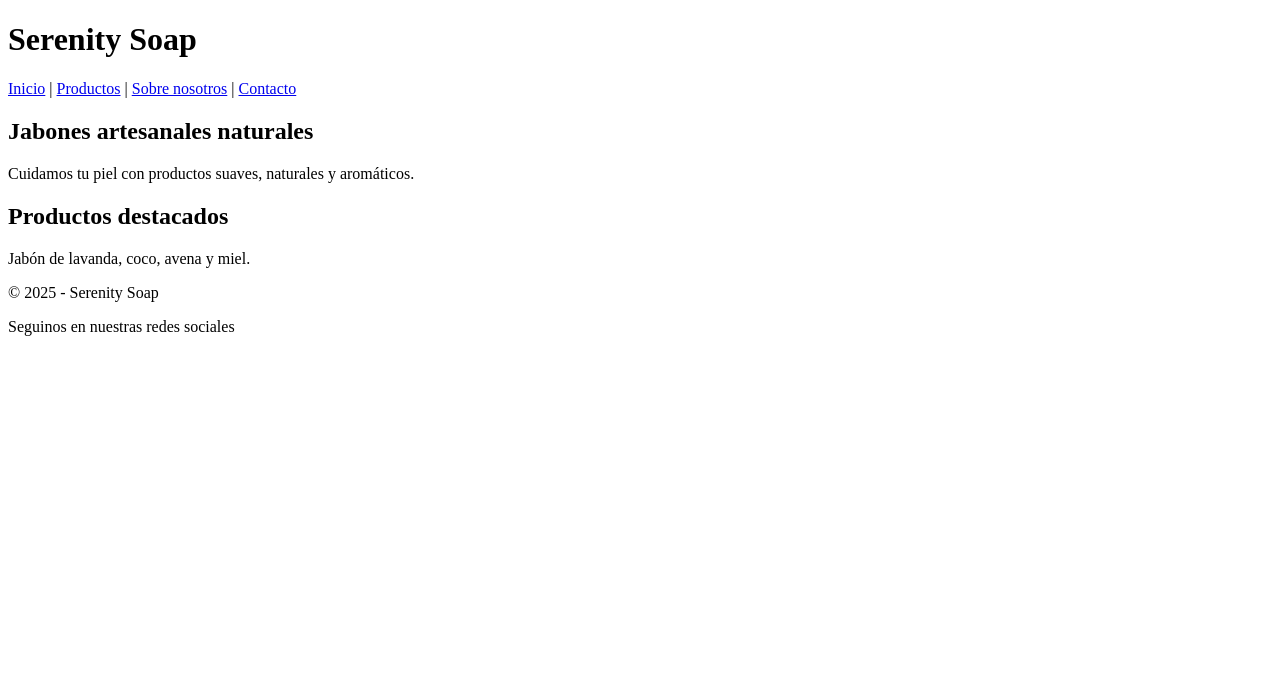
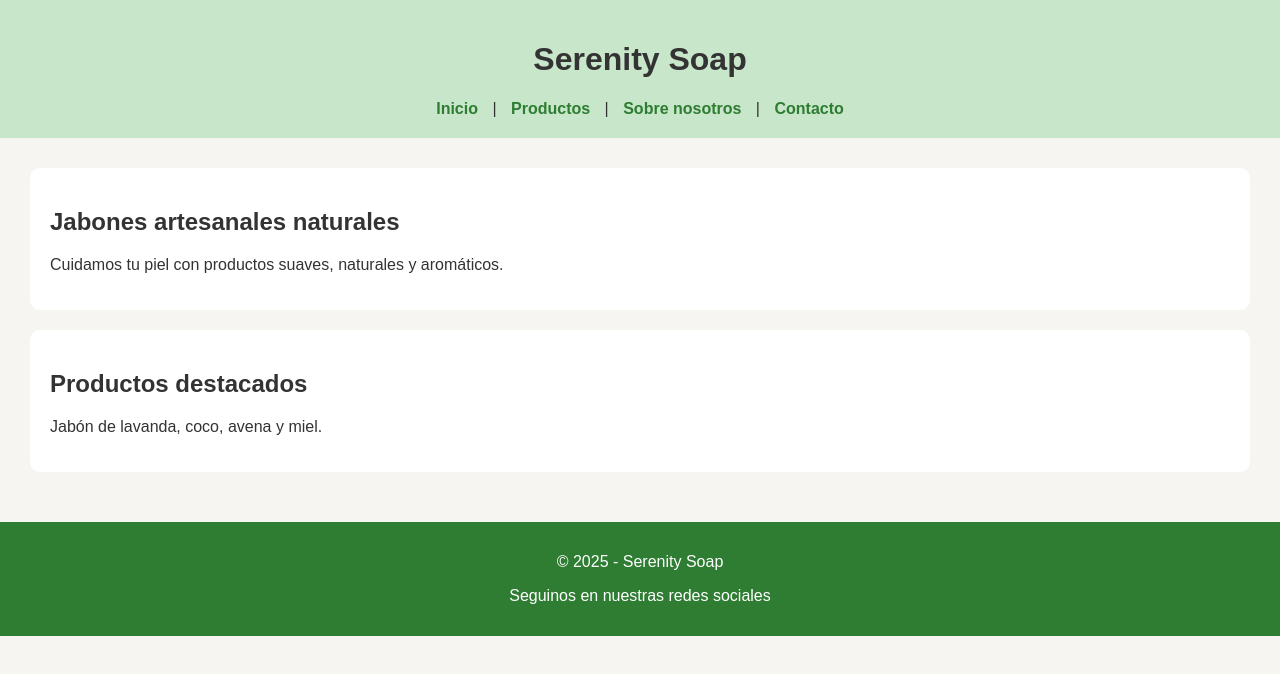
Before and after one commit to monaaarchhh/serenity-soap, a plain HTML site: page index.html in a window 1280 px wide. Drawn offline with Linux system fonts and the light colour scheme.

Commit message:
Update index.html

```diff
--- a/index.html
+++ b/index.html
@@ -1,9 +1,51 @@
 <!DOCTYPE html>
 <html lang="es">
+
 <head>
   <meta charset="UTF-8">
   <title>Serenity Soap</title>
+
+  <style>
+    body {
+      font-family: Arial, sans-serif;
+      margin: 0;
+      background-color: #f7f5f2;
+      color: #333;
+    }
+
+    header {
+      background-color: #c8e6c9;
+      padding: 20px;
+      text-align: center;
+    }
+
+    nav a {
+      margin: 0 10px;
+      text-decoration: none;
+      color: #2e7d32;
+      font-weight: bold;
+    }
+
+    main {
+      padding: 30px;
+    }
+
+    section {
+      background-color: white;
+      padding: 20px;
+      margin-bottom: 20px;
+      border-radius: 10px;
+    }
+
+    footer {
+      background-color: #2e7d32;
+      color: white;
+      text-align: center;
+      padding: 15px;
+    }
+  </style>
 </head>
+
 <body>
 
 <header>
```
